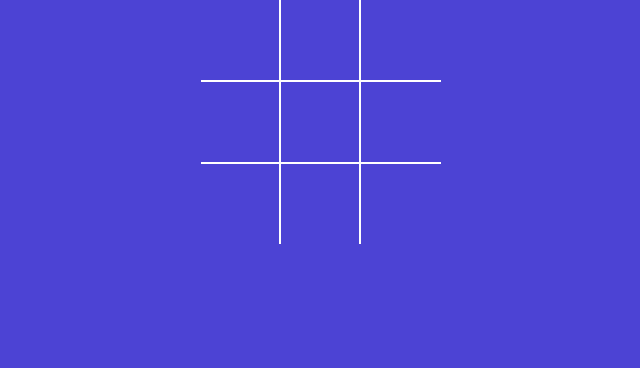
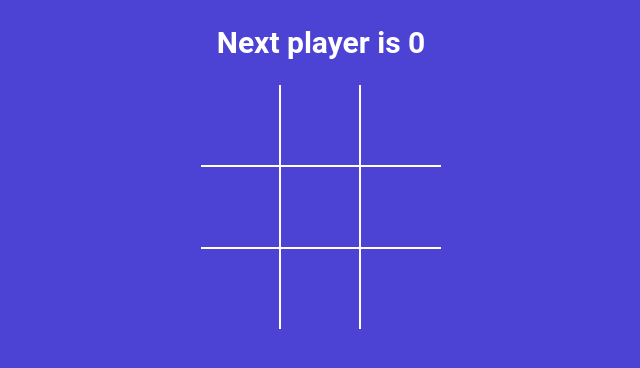
Before and after one commit to Nav-dev/tictactoe-game, a React (Vite) app: page / in a window 1280 px wide. Shown: the top 368 px of the page, without its empty margins (319-959 px from the left). Built offline with nearby package versions, Linux system fonts and the light colour scheme.

Commit message:
showed the winner

```diff
--- a/src/App.jsx
+++ b/src/App.jsx
@@ -1,10 +1,37 @@
 import './styles.scss';
+import { useState } from 'react';
 import Board from './components/Board';
+import { calculateWinner } from './winner';
 
 function App() {
+  const [squares, setSquares] = useState(Array(9).fill(null));
+  const [isXNext,setIsXNext] = useState(false);
+
+  const winner = calculateWinner(squares);
+  const nextPlayer = isXNext ? 'X' : '0';
+  const statusMessage = winner ? `Winner is ${winner}` : `Next player is ${nextPlayer}`;
+
+  const handleSquareClick = clickedposition => {
+    if(squares[clickedposition] || winner){
+        return;
+    }
+    setSquares((currentSquares) =>{
+        return currentSquares.map((squareValue, position)=>{
+
+            if(clickedposition === position){
+                return isXNext ? 'X':'O';
+            }
+            return squareValue;
+        })
+    });
+    setIsXNext((currentIsXNext)=>!currentIsXNext)
+  };
+
+
   return (
       <div className='app'>
-        <Board />
+        <h2>{statusMessage}</h2>
+        <Board squares={squares} handleSquareClick={handleSquareClick} />
       </div>
 
   );
--- a/src/components/Board.jsx
+++ b/src/components/Board.jsx
@@ -1,27 +1,6 @@
-import { useState } from 'react';
 import Square from './Square';
 
-const Board = () => {
-    const [squares, setSquares] = useState(Array(9).fill(null));
-    const [isXNext, setIsXNext] = useState(false);
-
-    const handleSquareClick = clickedposition => {
-
-        if(squares[clickedposition]){
-            return;
-        }
-        setSquares((currentSquares) =>{
-            return currentSquares.map((squareValue, position)=>{
-
-                if(clickedposition === position){
-                    return isXNext ? 'X':'O';
-                }
-                return squareValue;
-            })
-        });
-
-        setIsXNext((currentIsXNext)=>!currentIsXNext)
-    };
+const Board = ({ squares, handleSquareClick}) => {
 
     const renderSquare = position => {
         return (
--- /dev/null
+++ b/src/winner.js
@@ -0,0 +1,19 @@
+export function calculateWinner(squares) {
+    const lines = [
+      [0, 1, 2],
+      [3, 4, 5],
+      [6, 7, 8],
+      [0, 3, 6],
+      [1, 4, 7],
+      [2, 5, 8],
+      [0, 4, 8],
+      [2, 4, 6],
+    ];
+    for (let i = 0; i < lines.length; i++) {
+      const [a, b, c] = lines[i];
+      if (squares[a] && squares[a] === squares[b] && squares[a] === squares[c]) {
+        return squares[a];
+      }
+    }
+    return null;
+  }
```
